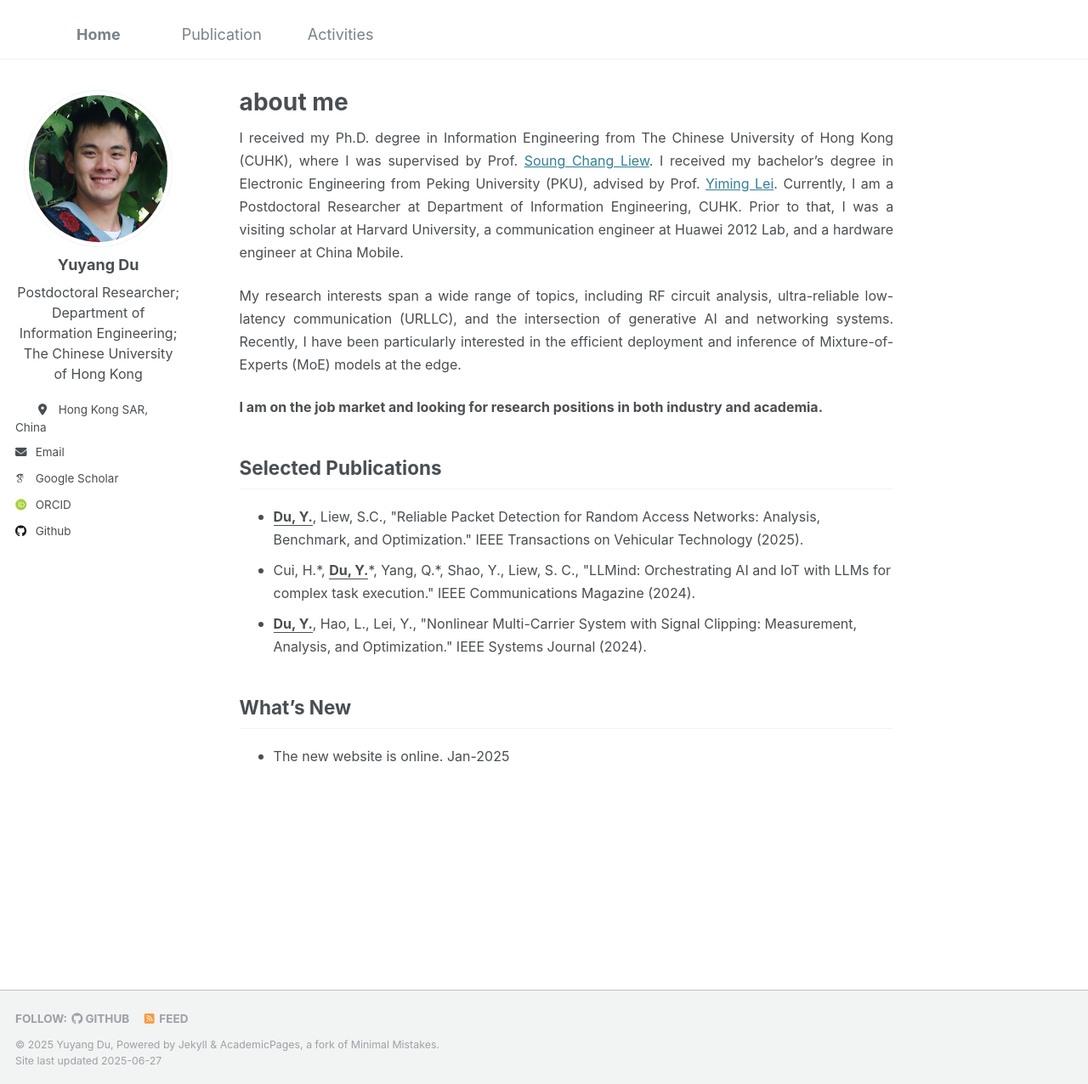
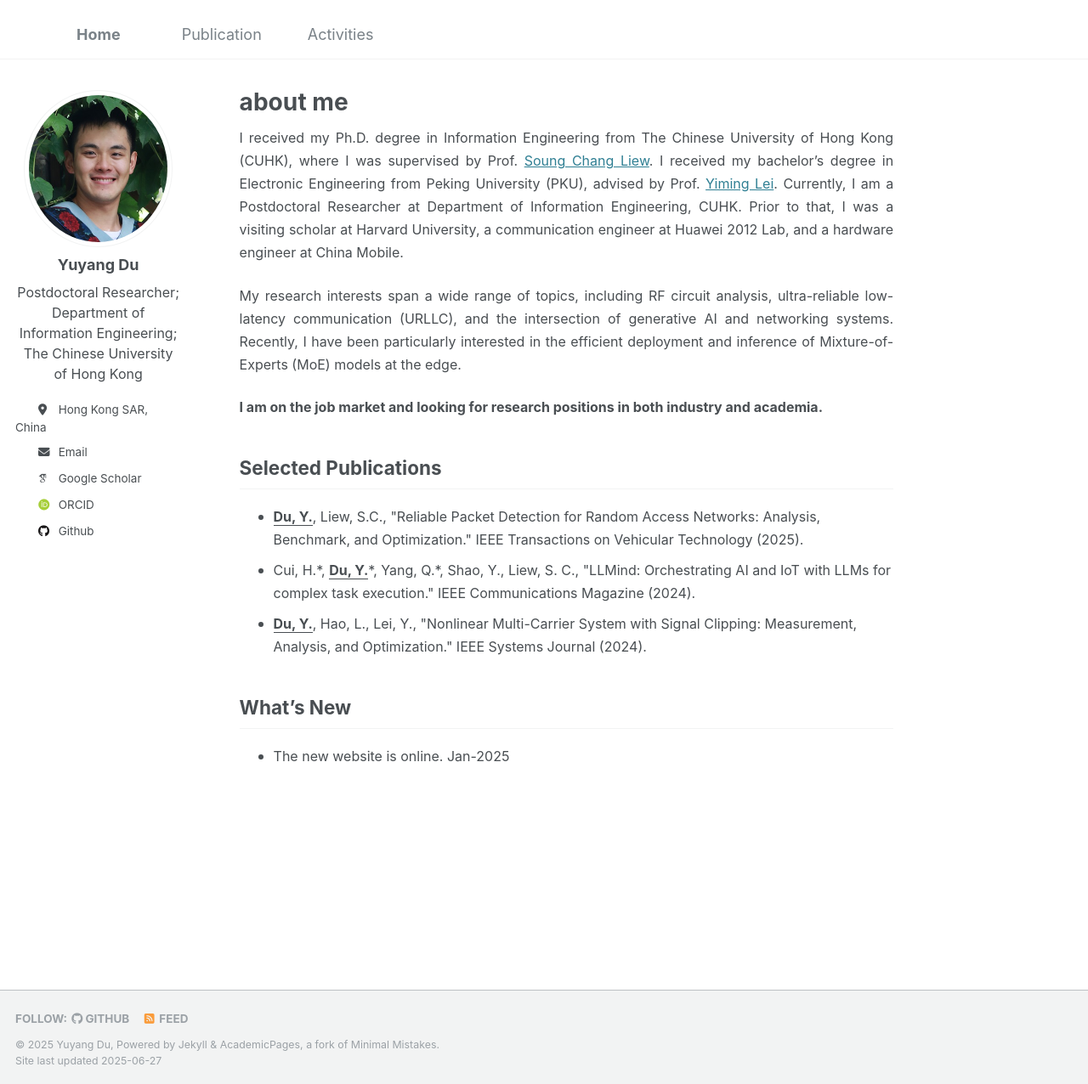
Before and after one commit to yuyangdu01/yuyangdu01.github.io, a Jekyll site: the page built from _pages/about.md, in a window 1280 px wide and 1276 px high. Shown: the whole window at 85% size. Built offline with Jekyll 4.4.1, drawn with Linux system fonts in a browser that asks for light colours; some web fonts are replaced.

Commit message:
Update author-profile.html

```diff
--- a/_includes/author-profile.html
+++ b/_includes/author-profile.html
@@ -34,7 +34,7 @@
         <li><a href="{{ author.uri }}"><i class="fas fa-fw fa-link icon-pad-right" aria-hidden="true"></i>{{ site.data.ui-text[site.locale].website_label | default: "Website" }}</a></li>
       {% endif %}
       {% if author.email %}
-        <li><a href="mailto:{{ author.email }}"><i class="fas fa-fw fa-envelope icon-pad-right" aria-hidden="true"></i>{{ site.data.ui-text[site.locale].email_label | default: "Email" }}</a></li>
+        <li><a href="mailto:{{ author.email }}">&emsp;&emsp;<i class="fas fa-fw fa-envelope icon-pad-right" aria-hidden="true"></i>{{ site.data.ui-text[site.locale].email_label | default: "Email" }}</a></li>
       {% endif %}
 
       <!-- Font Awesome and Academicons icons / Academic websites -->
@@ -42,7 +42,7 @@
         <li><a href="{{ author.arxiv }}"><i class="ai ai-arxiv ai-fw icon-pad-right"></i>arXiv</a></li>
       {% endif %}
       {% if author.googlescholar %}
-        <li><a href="{{ author.googlescholar }}"><i class="ai ai-google-scholar icon-pad-right"></i>Google Scholar</a></li>
+        <li><a href="{{ author.googlescholar }}">&emsp;&emsp;<i class="ai ai-google-scholar icon-pad-right"></i>Google Scholar</a></li>
       {% endif %}
       {% if author.semantic %}
         <li><a href="{{ author.semantic }}"><i class="ai ai-semantic-scholar ai-fw icon-pad-right"></i>Semantic Scholar</a></li>
@@ -51,7 +51,7 @@
         <li><a href="{{ author.impactstory }}"><i class="ai ai-impactstory ai-fw icon-pad-right"></i>Impactstory</a></li>
       {% endif %}
       {% if author.orcid %}
-        <li><a href="{{ author.orcid }}"><i class="ai ai-orcid ai-fw icon-pad-right"></i>ORCID</a></li>
+        <li><a href="{{ author.orcid }}">&emsp;&emsp;<i class="ai ai-orcid ai-fw icon-pad-right"></i>ORCID</a></li>
       {% endif %}
       {% if author.pubmed %}
         <li><a href="{{ author.pubmed }}"><i class="ai ai-pubmed ai-fw icon-pad-right"></i>PubMed</a></li>
@@ -74,7 +74,7 @@
         <li><a href="https://dribbble.com/{{ author.dribbble }}"><i class="fab fa-fw fa-dribbble icon-pad-right" aria-hidden="true"></i>Dribbble</a></li>
       {% endif %}
       {% if author.github %}
-        <li><a href="https://github.com/{{ author.github }}"><i class="fab fa-fw fa-github icon-pad-right" aria-hidden="true"></i>Github</a></li>
+        <li><a href="https://github.com/{{ author.github }}">&emsp;&emsp;<i class="fab fa-fw fa-github icon-pad-right" aria-hidden="true"></i>Github</a></li>
       {% endif %}
       {% if author.kaggle %}
         <li><a href="https://kaggle.com/{{ author.kaggle }}"><i class="fab fa-fw fa-kaggle icon-pad-right" aria-hidden="true"></i>Kaggle</a></li>
```
